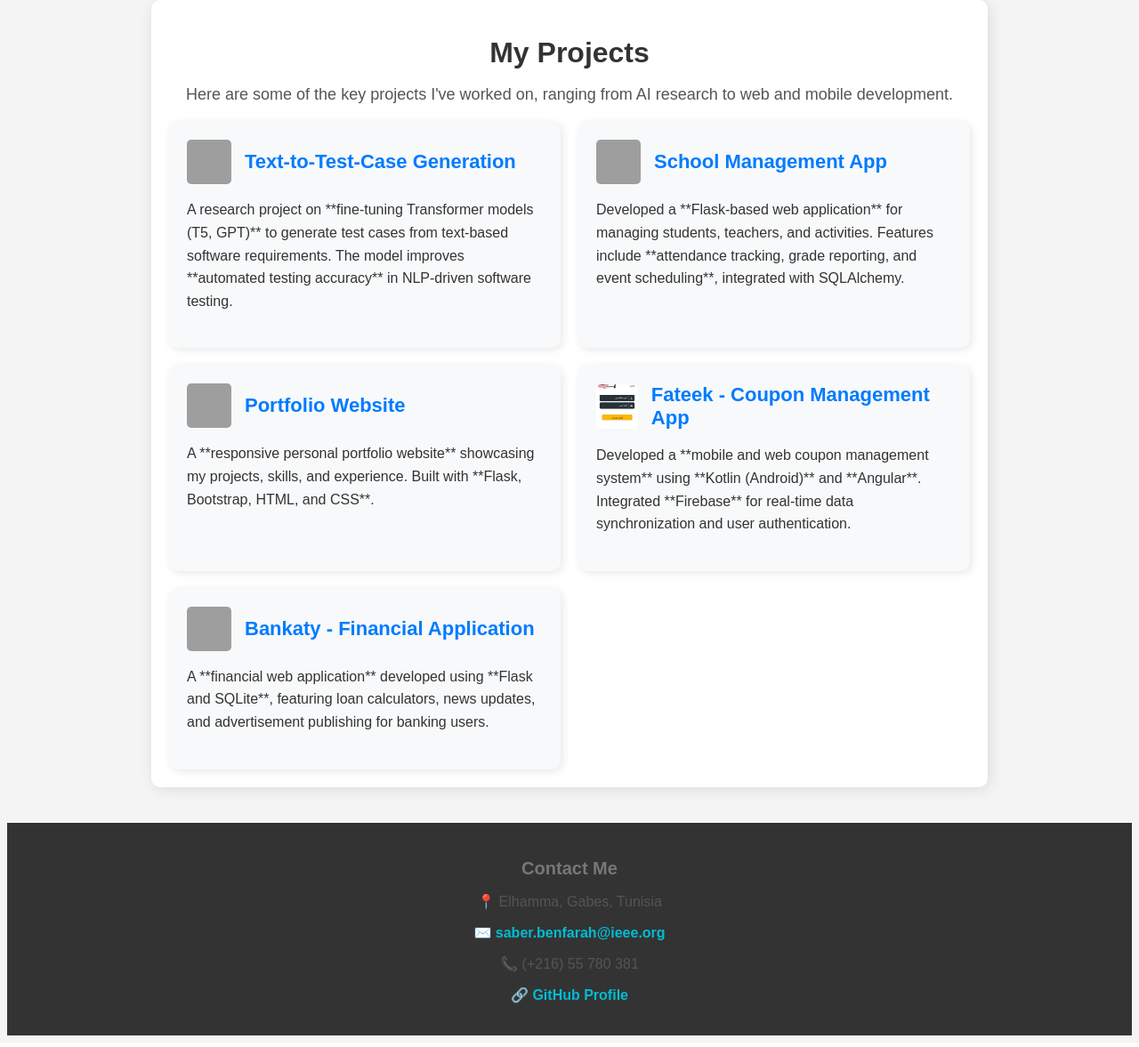
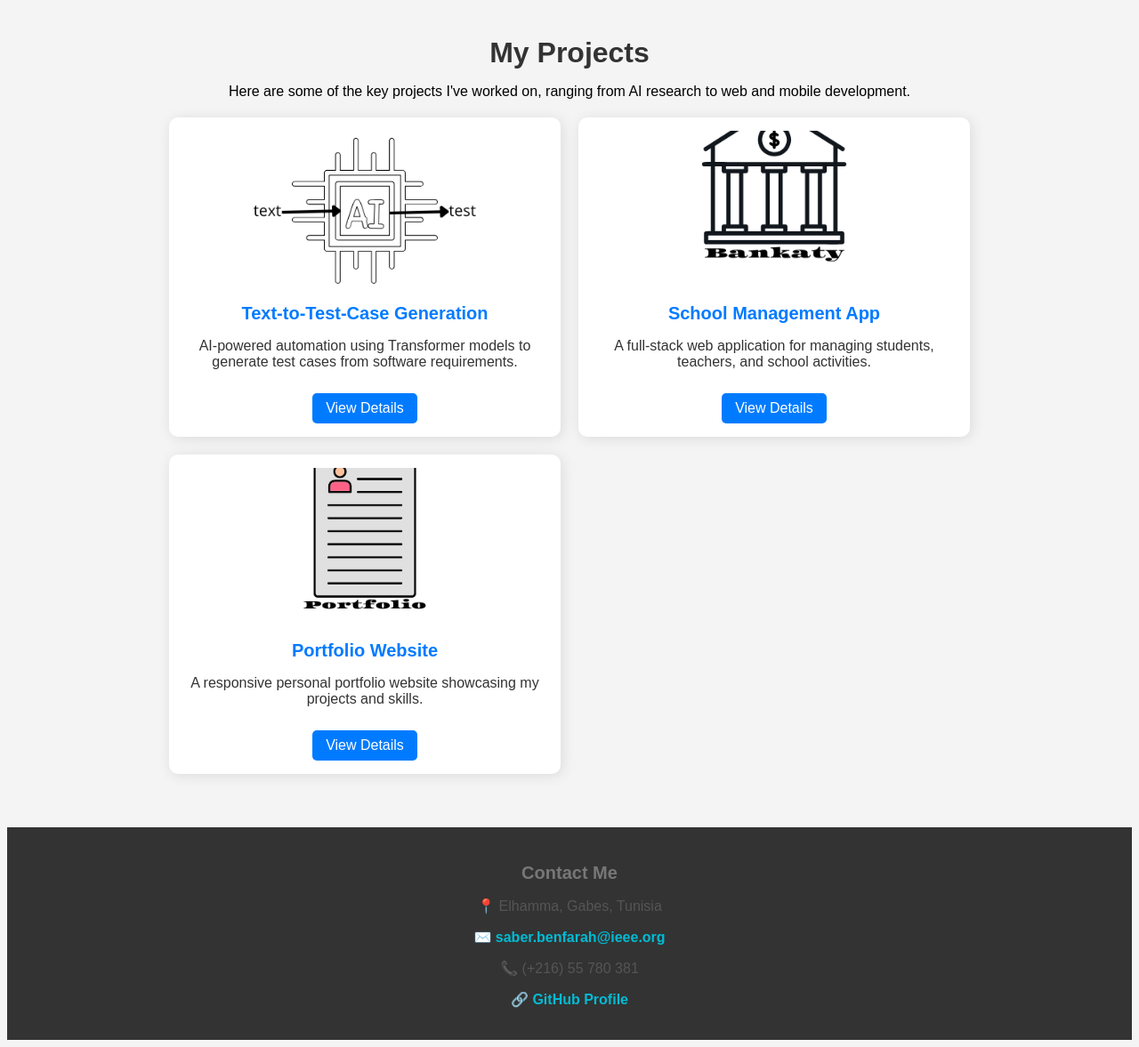
Before and after one commit to Saber-Benfarah/portfolio, a Flask app: page /projects in a window 1280 px wide. Shown: the part 46-1223 px from the top of the page at 89% size. Run offline with Flask 3, Linux system fonts and the light colour scheme; grey boxes are pictures that could not be loaded.

Commit message:
first commit

```diff
--- a/routes.py
+++ b/routes.py
@@ -13,9 +13,50 @@ services = {
     "custom-project": "Custom Work"
 }
 
+
 projects = [
-    {"id": 1, "title": "Project 1", "description": "AI-based chatbot", "images": ["project1-1.jpg", "project1-2.jpg"]},
-    {"id": 2, "title": "Project 2", "description": "E-commerce Website", "images": ["project2-1.jpg", "project2-2.jpg"]},
+    {
+        "id": 1,
+        "title": "Text-to-Test-Case Generation",
+        "short_description": "AI-powered automation using Transformer models to generate test cases from software requirements.",
+        "description": "This project focused on fine-tuning Transformer models like T5 and GPT to generate automated test cases from text-based software requirements. The model improved testing accuracy and efficiency in software development workflows.",
+        "technologies": "Python, Hugging Face, Transformers, NLP, AI",
+        "features": [
+            "Fine-tuned AI models for automated test generation",
+            "Improved accuracy and efficiency in software testing",
+            "Developed a framework for AI-driven test automation"
+        ],
+        "image": "text to test.png",
+        "images": ["text-to-test-1.png", "text-to-test-2.png"]
+    },
+    {
+        "id": 2,
+        "title": "School Management App",
+        "short_description": "A full-stack web application for managing students, teachers, and school activities.",
+        "description": "Developed a complete school management system that allows teachers to track attendance, record grades, and schedule events. The application provides an intuitive interface for both students and administrators.",
+        "technologies": "Flask, SQLAlchemy, HTML, CSS, JavaScript",
+        "features": [
+            "Attendance tracking and grade reporting",
+            "Admin dashboard for managing users",
+            "Event scheduling and notifications"
+        ],
+        "image": "school-management.png",
+        "images": ["school-management-1.jpg", "school-management-2.jpg"]
+    },
+    {
+        "id": 3,
+        "title": "Portfolio Website",
+        "short_description": "A responsive personal portfolio website showcasing my projects and skills.",
+        "description": "This is my personal portfolio website, built using Flask, Bootstrap, and CSS. It highlights my work, skills, and professional experience in a clean and structured manner.",
+        "technologies": "Flask, Bootstrap, HTML, CSS",
+        "features": [
+            "Responsive design",
+            "Showcases projects and skills",
+            "Simple and elegant UI"
+        ],
+        "image": "Portfolio.png",
+        "images": ["portfolio-1.png", "portfolio-2.png"]
+    },
 ]
 
 @main.route("/")
@@ -32,6 +73,7 @@ def order_service(service):
     service_name = services.get(service, "Custom Work")
     return render_template("order_service.html", service_name=service_name)
 
+
 @main.route("/projects")
 def project():
     return render_template("projects.html", projects=projects)
@@ -41,6 +83,7 @@ def project_detail(project_id):
     project = next((p for p in projects if p["id"] == project_id), None)
     return render_template("project_detail.html", project=project)
 
+
 @main.route("/contact")
 def contact():
     return render_template("contact.html")
--- a/static/style.css
+++ b/static/style.css
@@ -268,68 +268,108 @@ form button:hover {
     margin: auto;
     padding: 20px;
     text-align: center;
-    background: white;
-    border-radius: 10px;
-    box-shadow: 2px 2px 15px rgba(0, 0, 0, 0.1);
 }
 
 .projects-container h1 {
     font-size: 32px;
     color: #333;
-    margin-bottom: 10px;
-}
-
-.projects-container p {
-    font-size: 18px;
-    color: #555;
-    margin-bottom: 20px;
+    margin-bottom: 15px;
 }
 
 .projects-list {
     display: grid;
     grid-template-columns: repeat(auto-fit, minmax(300px, 1fr));
     gap: 20px;
+    margin-top: 20px;
 }
 
 .project-card {
-    background: #f8f9fa;
-    padding: 20px;
+    background: white;
+    padding: 15px;
     border-radius: 10px;
-    box-shadow: 2px 2px 10px rgba(0, 0, 0, 0.1);
+    box-shadow: 2px 2px 15px rgba(0, 0, 0, 0.1);
+    text-align: center;
     transition: transform 0.3s ease-in-out;
-    text-align: left;
 }
 
-.project-header {
-    display: flex;
-    align-items: center;
-    gap: 15px;
-    margin-bottom: 10px;
+.project-card img {
+    width: 100%;
+    height: 180px;
+    object-fit: cover;
+    border-radius: 8px;
 }
 
-.project-header img {
-    width: 50px;
-    height: 50px;
-    border-radius: 5px;
-    object-fit: cover;
-}
-
-.project-header h2 {
-    font-size: 22px;
+.project-card h2 {
+    font-size: 20px;
     color: #007bff;
-    margin: 0;
+    margin: 10px 0;
 }
 
 .project-card p {
     font-size: 16px;
     color: #333;
-    line-height: 1.6;
+}
+
+.project-card a {
+    display: inline-block;
+    margin-top: 10px;
+    padding: 8px 15px;
+    background: #007bff;
+    color: white;
+    text-decoration: none;
+    border-radius: 5px;
 }
 
 .project-card:hover {
     transform: scale(1.05);
-    box-shadow: 2px 2px 15px rgba(0, 0, 0, 0.2);
 }
+
+/* Project Detail Page */
+.project-detail-container {
+    max-width: 900px;
+    margin: auto;
+    padding: 20px;
+    text-align: left;
+}
+
+.project-detail-container h1 {
+    font-size: 32px;
+    color: #333;
+    text-align: center;
+}
+
+.project-images {
+    display: flex;
+    justify-content: center;
+    flex-wrap: wrap;
+    margin-bottom: 20px;
+}
+
+.project-images img {
+    width: 300px;
+    height: auto;
+    margin: 10px;
+    border-radius: 8px;
+    box-shadow: 2px 2px 10px rgba(0, 0, 0, 0.1);
+}
+
+.project-info h2 {
+    font-size: 24px;
+    color: #007bff;
+    margin-top: 15px;
+}
+
+.project-info p, .project-info ul {
+    font-size: 16px;
+    color: #333;
+    line-height: 1.6;
+}
+
+.project-info ul {
+    list-style-type: disc;
+    margin-left: 20px;
+}
+
 .order-container {
     max-width: 600px;
     margin: auto;
--- a/templates/projects.html
+++ b/templates/projects.html
@@ -6,64 +6,16 @@
     <p>Here are some of the key projects I've worked on, ranging from AI research to web and mobile development.</p>
 
     <div class="projects-list">
-
-        <!-- Project 1: Text-to-Test-Case Generation -->
-        <div class="project-card">
-            <div class="project-header">
-                <img src="{{ url_for('static', filename='images/text-to-test.jpg') }}" alt="Text-to-Test-Case Generation">
-                <h2>Text-to-Test-Case Generation</h2>
+        {% for project in projects %}
+            <div class="project-card">
+                <div class="project-header">
+                    <img src="{{ url_for('static', filename='images/' + project.image) }}" alt="{{ project.title }}">
+                    <h2>{{ project.title }}</h2>
+                </div>
+                <p>{{ project.short_description }}</p>
+                <a href="{{ url_for('main.project_detail', project_id=project.id) }}">View Details</a>
             </div>
-            <p>
-                A research project on **fine-tuning Transformer models (T5, GPT)** to generate test cases
-                from text-based software requirements. The model improves **automated testing accuracy** in NLP-driven software testing.
-            </p>
-        </div>
-
-        <!-- Project 2: School Management App -->
-        <div class="project-card">
-            <div class="project-header">
-                <img src="{{ url_for('static', filename='images/school-management.jpg') }}" alt="School Management App">
-                <h2>School Management App</h2>
-            </div>
-            <p>
-                Developed a **Flask-based web application** for managing students, teachers, and activities.
-                Features include **attendance tracking, grade reporting, and event scheduling**, integrated with SQLAlchemy.
-            </p>
-        </div>
-
-        <!-- Project 3: Portfolio Website -->
-        <div class="project-card">
-            <div class="project-header">
-                <img src="{{ url_for('static', filename='images/portfolio.jpg') }}" alt="Portfolio Website">
-                <h2>Portfolio Website</h2>
-            </div>
-            <p>
-                A **responsive personal portfolio website** showcasing my projects, skills, and experience. Built with **Flask, Bootstrap, HTML, and CSS**.
-            </p>
-        </div>
-
-        <!-- Project 4: Fateek - Coupon Management App -->
-        <div class="project-card">
-            <div class="project-header">
-                <img src="{{ url_for('static', filename='images/Fatek.jpg') }}" alt="Fateek Coupon Management App">
-                <h2>Fateek - Coupon Management App</h2>
-            </div>
-            <p>
-                Developed a **mobile and web coupon management system** using **Kotlin (Android)** and **Angular**. Integrated **Firebase** for real-time data synchronization and user authentication.
-            </p>
-        </div>
-
-        <!-- Project 5: Bankaty - Financial Application -->
-        <div class="project-card">
-            <div class="project-header">
-                <img src="{{ url_for('static', filename='images/bankaty.jpg') }}" alt="Bankaty Financial App">
-                <h2>Bankaty - Financial Application</h2>
-            </div>
-            <p>
-                A **financial web application** developed using **Flask and SQLite**, featuring loan calculators, news updates, and advertisement publishing for banking users.
-            </p>
-        </div>
-
+        {% endfor %}
     </div>
 </div>
 {% endblock %}
```
Also changed, not shown: other parts of static/style.css (+44 -0 lines), templates/project_detail.html (+19 -2 lines), static/images/Fateek.png (added), static/images/Portfolio.png (added), static/images/school-management.png (added), static/images/text to test.png (added).
